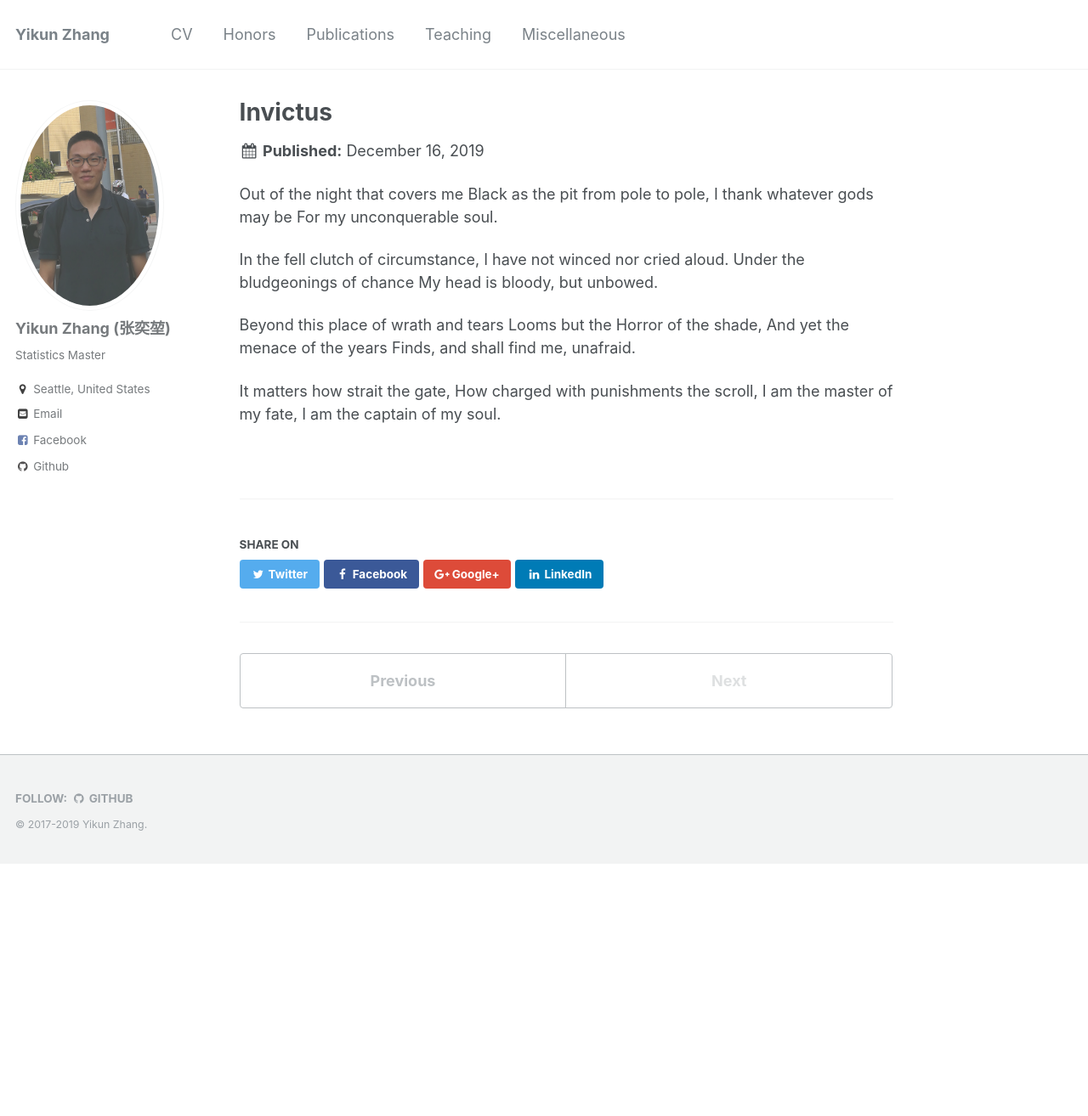
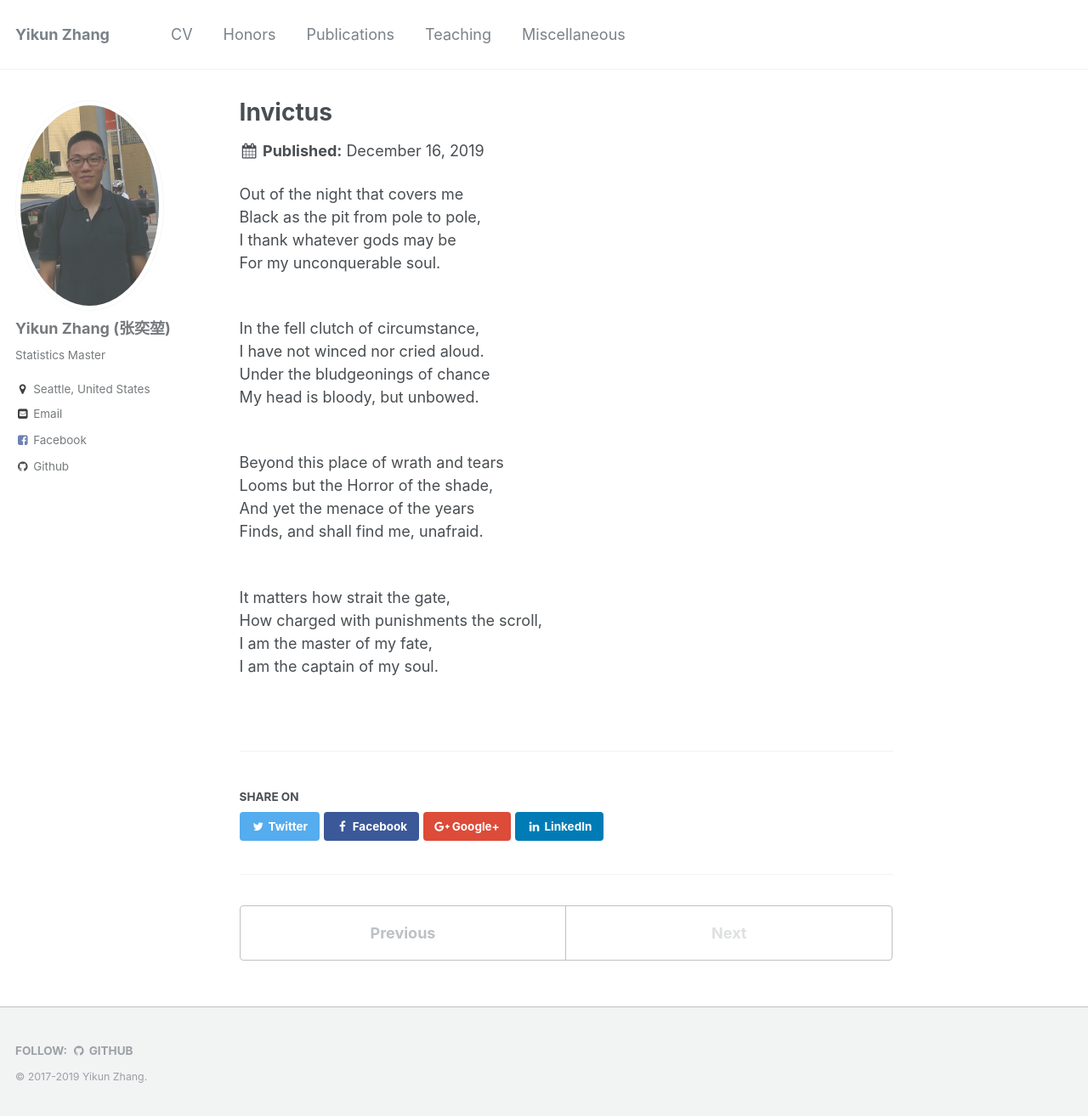
Before and after one commit to zhangyk8/zhangyk8.github.io, a Jekyll site: the page built from _portfolio/portfolio-3.md, in a window 1280 px wide and 1314 px high. Shown: the whole window at 85% size. Built offline with Jekyll 4.4.1, drawn with Linux system fonts in a browser that asks for light colours.

Commit message:
Update portfolio-3.md

```diff
--- a/_portfolio/portfolio-3.md
+++ b/_portfolio/portfolio-3.md
@@ -6,22 +6,25 @@
 permalink: /portfolio/
 ---
 
-Out of the night that covers me
-  Black as the pit from pole to pole,
-I thank whatever gods may be
-  For my unconquerable soul.
+Out of the night that covers me <br/>
+    Black as the pit from pole to pole, <br/>
+I thank whatever gods may be<br/>
+  For my unconquerable soul.<br/>
 
-In the fell clutch of circumstance,
-  I have not winced nor cried aloud.
-Under the bludgeonings of chance
-  My head is bloody, but unbowed.
+<br/>
+In the fell clutch of circumstance,<br/>
+  I have not winced nor cried aloud.<br/>
+Under the bludgeonings of chance<br/>
+  My head is bloody, but unbowed.<br/>
 
-Beyond this place of wrath and tears
-  Looms but the Horror of the shade,
-And yet the menace of the years
-  Finds, and shall find me, unafraid.
+  <br/>
+Beyond this place of wrath and tears<br/>
+  Looms but the Horror of the shade,<br/>
+And yet the menace of the years<br/>
+  Finds, and shall find me, unafraid.<br/>
 
-It matters how strait the gate,
-  How charged with punishments the scroll,
-I am the master of my fate,
-  I am the captain of my soul.
+  <br/>
+It matters how strait the gate,<br/>
+  How charged with punishments the scroll,<br/>
+I am the master of my fate,<br/>
+  I am the captain of my soul.<br/>
```
